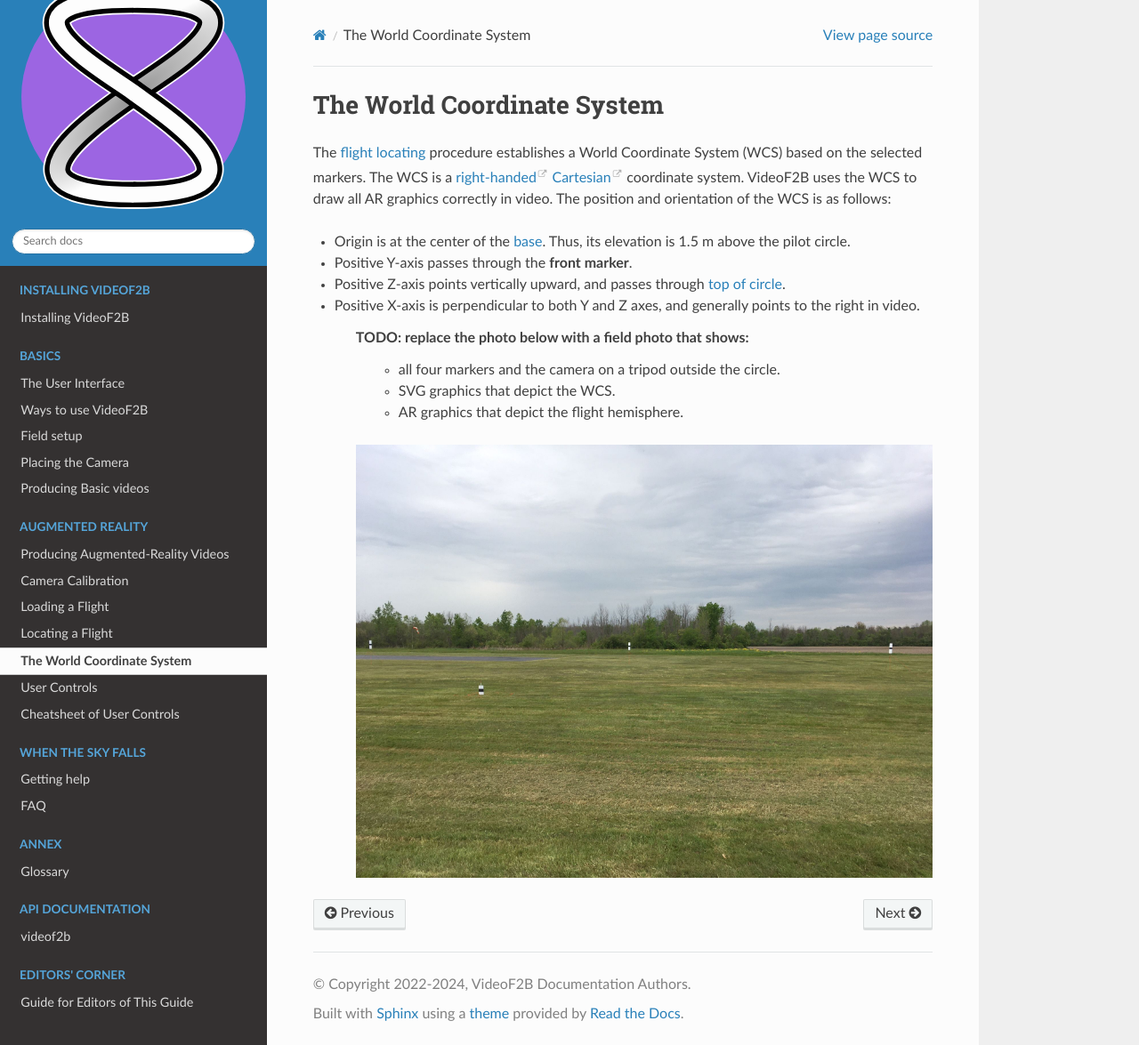
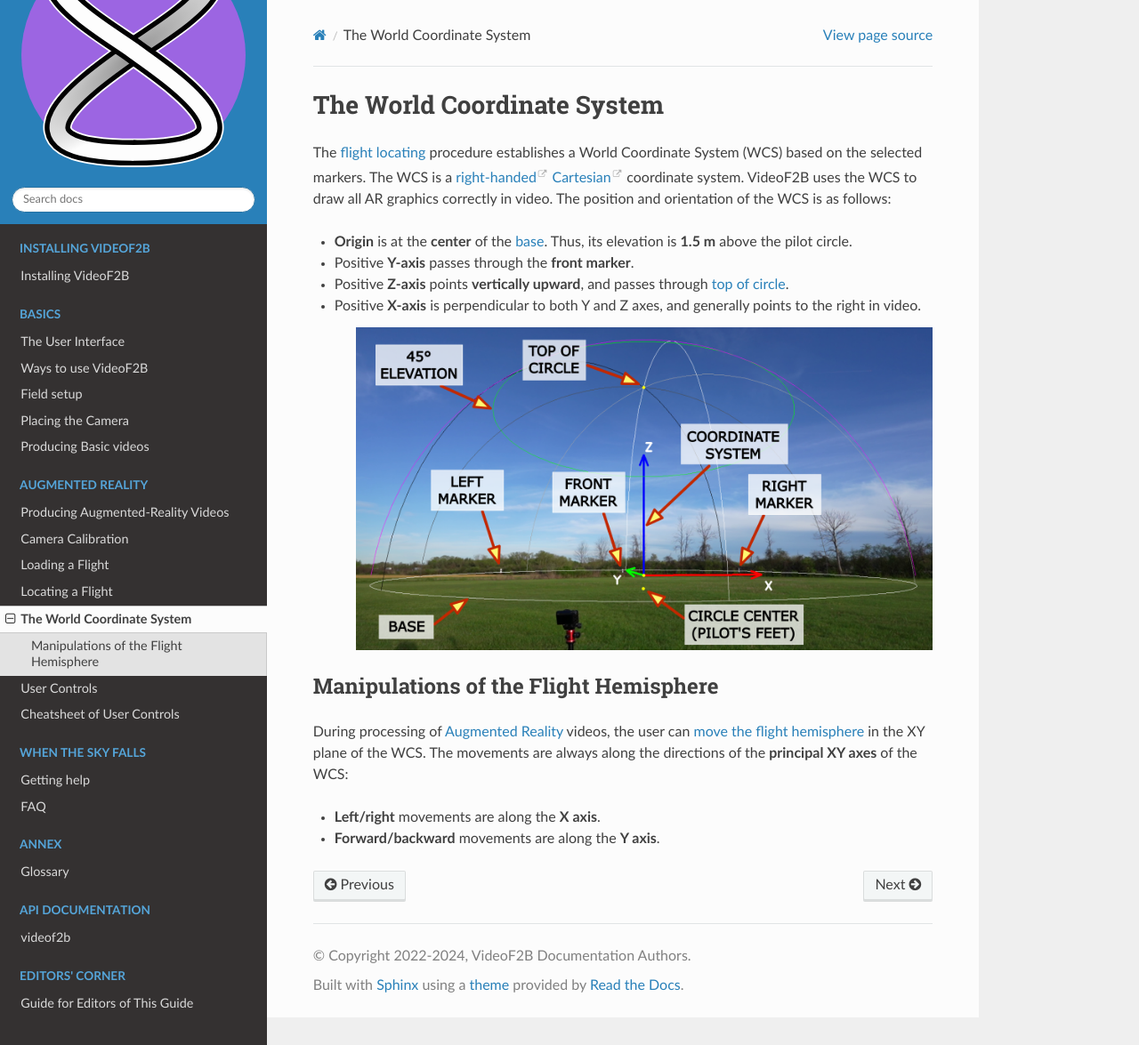
Before and after one commit to alsolera/VideoF2B, a Sphinx documentation site: the page built from docs/source/world-coordinate-system.rst, in a window 1280 px wide and 1175 px high. Shown: the whole window at 89% size. Built offline with Sphinx 7.4.7 and the Read the Docs theme 2.0.0, drawn with Linux system fonts in a browser that asks for light colours.

Commit message:
Docs: update WCS page
- primary change: update the image that shows location and orientation of WCS wrt flight hemisphere.
- add "marker" to glossary.
- update refs in affected pages.

```diff
--- a/docs/source/glossary.rst
+++ b/docs/source/glossary.rst
@@ -61,6 +61,10 @@
         the three consecutive inside loops maneuver, and the single four-leaf clover maneuver, are all
         referred to as a single whole maneuver throughout F2B Rules.
 
+    Markers
+        Physical items in the field arranged according to the recommendation in **Annex 4F, Appendix II** of
+        the `FAI Sporting Code <https://www.fai.org/sites/default/files/sc4_vol_f2_controlline_24.pdf>`__. Markers enable production of :term:`Augmented Reality` videos.
+
     Momentary
     Momentarily
         Used throughout F2B Rules in their original dictionary definition sense (that is: something that lasts
--- a/docs/source/producing-calibrated.rst
+++ b/docs/source/producing-calibrated.rst
@@ -14,7 +14,7 @@
     - :term:`verticals <vertical>` at every 1/8 lap, from base to :term:`top of circle`; and
     - the visible edge of the hemisphere.
 
-- Marker points.
+- Field :term:`marker <Markers>` points.
 - :term:`Nominal` figure representations according to current rules.
 - Start and end points of maneuvers.
 - Diagnostic points in figures.
--- a/docs/source/user-controls-ar.rst
+++ b/docs/source/user-controls-ar.rst
@@ -29,12 +29,14 @@
 To clear the trace behind the model aircraft, press :kbd:`Space`. This is useful for presenting clear traces
 of maneuvers — clear the trace shortly before an upcoming maneuver to present the traced maneuver clearly.
 
+.. _manipulating-hemisphere:
+
 Manipulating the Flight Hemisphere
 ----------------------------------
 
 To account for the pilot's movement in the pilot circle during a flight, use the `WASD keys
-<https://www.computerhope.com/jargon/w/wsad.htm>`__ to move the flight hemisphere in the world XY plane. The
-keys operate as follows:
+<https://www.computerhope.com/jargon/w/wsad.htm>`__ to move the flight hemisphere in the :doc:`world XY plane
+<world-coordinate-system>`. The keys operate as follows:
 
     :kbd:`W` moves the hemisphere in **+Y** direction (**forward**, away from the camera).
 
--- a/docs/source/world-coordinate-system.rst
+++ b/docs/source/world-coordinate-system.rst
@@ -7,14 +7,19 @@
 <https://en.wikipedia.org/wiki/Cartesian_coordinate_system>`__ coordinate system. VideoF2B uses the WCS to
 draw all AR graphics correctly in video. The position and orientation of the WCS is as follows:
 
-- Origin is at the center of the :term:`base`. Thus, its elevation is 1.5 m above the pilot circle.
-- Positive Y-axis passes through the **front marker**.
-- Positive Z-axis points vertically upward, and passes through :term:`top of circle`.
-- Positive X-axis is perpendicular to both Y and Z axes, and generally points to the right in video.
+- **Origin** is at the **center** of the :term:`base`. Thus, its elevation is **1.5 m** above the pilot circle.
+- Positive **Y-axis** passes through the **front marker**.
+- Positive **Z-axis** points **vertically upward**, and passes through :term:`top of circle`.
+- Positive **X-axis** is perpendicular to both Y and Z axes, and generally points to the right in video.
 
-    **TODO**: replace the photo below with a field photo that shows:
-      - all four markers and the camera on a tripod outside the circle.
-      - SVG graphics that depict the WCS.
-      - AR graphics that depict the flight hemisphere.
+    .. image:: images/wcs.png
 
-    .. image:: images/todo/markers-arrangement.jpg
+Manipulations of the Flight Hemisphere
+--------------------------------------
+
+During processing of :term:`Augmented Reality` videos, the user can :ref:`move the flight hemisphere
+<manipulating-hemisphere>` in the XY plane of the WCS. The movements are always along the directions of the
+**principal XY axes** of the WCS:
+
+- **Left/right** movements are along the **X axis**.
+- **Forward/backward** movements are along the **Y axis**.
```
Also changed, not shown: docs/source/images/wcs.png (added).
